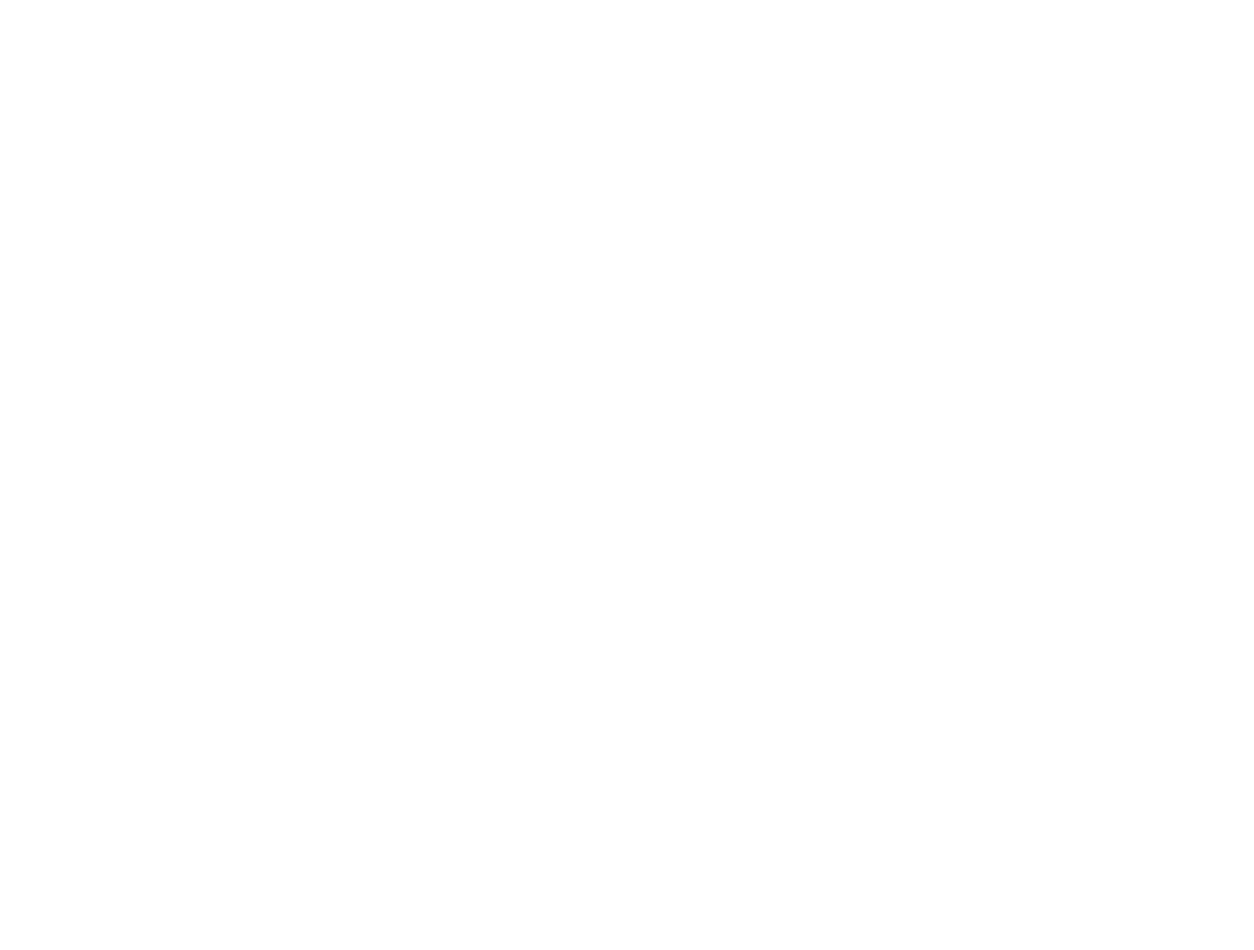
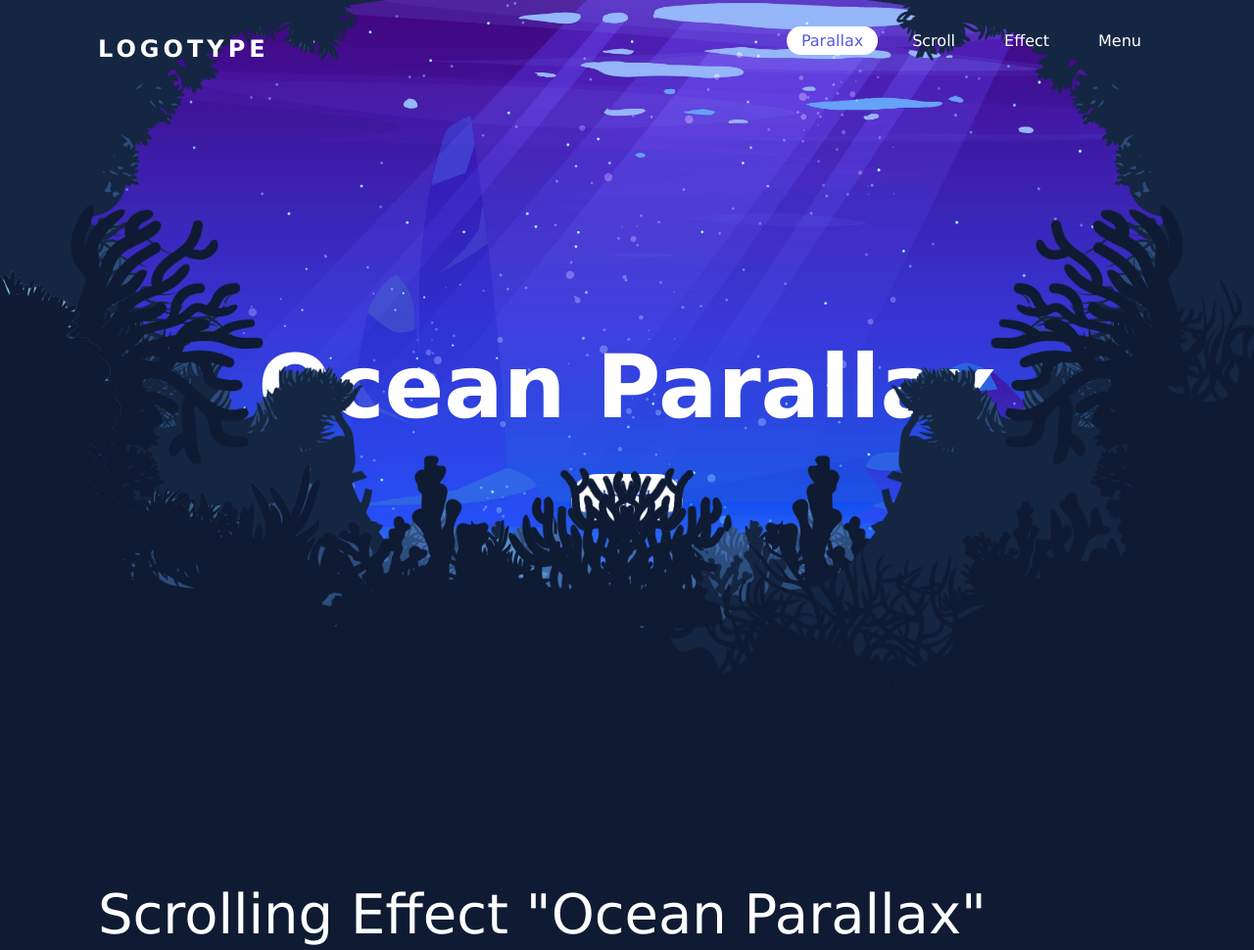
Before and after one commit to SiegfriedDelap/-templatesLayout, a plain HTML site: page index.html in a window 1280 px wide. Shown: the top 970 px of the page at 98% size. Before the commit the page ends 800 px from the top, so only its background shows below. Drawn offline with nearby package versions, Linux system fonts and the light colour scheme; files that its build step writes are made by us from their sources.

Commit message:
Layout and started js

```diff
--- a/index.html
+++ b/index.html
@@ -9,6 +9,43 @@
     <title>Ocean Parallax</title>
 </head>
 <body>
+    <header>
+        <div class="header">
+            <a href="#" class="header__logo">Logotype</a>
+                <ul>
+                    <li><a href="#" class="header_active">Parallax</a></li>
+                    <li><a href="#">Scroll</a></li>
+                    <li><a href="#">Effect</a></li>
+                    <li><a href="#">Menu</a></li>
+                </ul>
+        </div>
+    </header>
+    <section class="ocean">
+        <img src="./img/bg.jpg" alt="ocean_parts" id="oceanBehind">
+        <img src="./img/stars.png" alt="ocean_parts" id="parts">
+        <h2 class="ocean__title">Ocean Parallax</h2>
+        <a href="#" class="ocean__btn">Join!</a>
+        <img src="./img/left.png" alt="ocean_parts" id="oceanLeft">
+        <img src="./img/right.png" alt="ocean_parts" id="oceanRight">
+    </section>
+
+    <section class="content">
+        <h2 class="content__title">Scrolling Effect "Ocean Parallax"</h2>
+        <p class="content__text">
+            Lorem ipsum dolor sit amet, consectetur adipiscing elit. Sed condimentum at massa et convallis. Nunc volutpat nisl eu elit bibendum, eu sodales risus vulputate. Sed euismod, ipsum non tempor tincidunt, erat ex pellentesque risus, vel laoreet augue urna eget ligula. Integer non risus urna. In tempus feugiat urna. Nam nec lacus sit amet leo vestibulum pulvinar in sit amet est. Praesent mollis odio feugiat, tristique erat et, dapibus ante. In vitae nulla elementum, venenatis turpis ut, imperdiet augue.
+            <br><br>
+            Curabitur fermentum neque sed tortor condimentum scelerisque. Vestibulum sagittis augue mauris, at posuere nibh luctus a. Cras at risus quis felis pharetra interdum. Fusce magna neque, tempor et orci fermentum, vehicula finibus ex. Mauris magna purus, consectetur non vulputate ac, commodo posuere nisi. Interdum et malesuada fames ac ante ipsum primis in faucibus. Cras eget ante eget tortor tristique feugiat id consequat nibh. Nunc sodales tellus velit, in vestibulum urna sagittis in. Nunc fermentum massa ut elit ornare varius in quis purus. Phasellus ornare semper elit, sit amet efficitur sem rhoncus in. Interdum et malesuada fames ac ante ipsum primis in faucibus. Duis eu odio mi. Duis suscipit odio nisi. Vivamus mollis placerat lectus, et bibendum ipsum.
+            <br><br>
+            Fusce ultrices at elit id vulputate. Nunc ligula elit, aliquet vitae velit vel, porttitor lobortis velit. Praesent elementum dui vitae neque varius, in imperdiet arcu ornare. Aenean vitae sem cursus, ultrices orci sed, egestas lorem. Vivamus non quam eu odio ullamcorper pretium non malesuada dolor. Donec at ornare magna. Proin vulputate enim ut ex accumsan elementum. Nulla vel nulla at orci blandit placerat at quis ipsum. Integer quis tellus augue.
+            <br><br>
+            Nunc nec pretium tortor. Etiam mattis pellentesque neque et cursus. Proin nec congue purus, ac lacinia quam. Praesent eget ullamcorper nisl, quis euismod felis. Cras ullamcorper ex urna, nec ornare mi lobortis ac. Sed hendrerit sed libero vitae auctor. Quisque pellentesque erat sed placerat commodo. Sed vitae ornare quam. Donec fermentum enim nec leo egestas fringilla. Nulla rutrum turpis placerat erat congue ullamcorper. Donec non ipsum ornare, porttitor ipsum id, porta metus. Praesent et sapien augue.
+            <br><br>
+            Donec imperdiet eget lacus at porttitor. Praesent purus lorem, malesuada id purus eu, semper vulputate lorem. Interdum et malesuada fames ac ante ipsum primis in faucibus. Nulla ex nulla, accumsan in tristique vel, semper eu ligula. Integer feugiat dui nulla, et laoreet massa fringilla vitae. Sed pretium eleifend felis, at aliquet urna. Aliquam erat volutpat. Vestibulum venenatis orci non metus elementum varius. Suspendisse molestie magna turpis, et finibus libero faucibus ac.
+        </p>
+
+    </section>
+
+    <script src="scripts/script.js"></script>
 
 </body>
 </html>
--- /dev/null
+++ b/sass/blocks/_content.scss
@@ -0,0 +1,15 @@
+.content{
+    position: relative;
+    padding: 100px;
+    background-color: #0f1b33;
+    &__title{
+        font-size: 3.5em;
+        margin-bottom: 30px;
+        color:white;
+
+    }
+    &__text{
+        font-size: 1.2em;
+        color:white;
+    }
+}
--- /dev/null
+++ b/sass/blocks/_header.scss
@@ -0,0 +1,42 @@
+.header{
+    position: absolute;
+    top:0;
+    left:0;
+    width:100%;
+    padding: 30px 100px;
+    display: flex;
+    justify-content: space-between;
+    align-items: center;
+    z-index:11;
+    &__logo{
+        color: white;
+        font-weight: 600;
+        text-decoration: none;
+        font-size: 1.5em;
+        text-transform: uppercase;
+        letter-spacing: 4px;
+    }
+    ul{
+        display: flex;
+        justify-content: center;
+        align-items: center;
+        li{
+            list-style: none;
+            margin-left: 20px;
+            a{
+                text-decoration: none;
+                padding: 5px 15px;
+                color:white;
+                border-radius: 20px;
+                &:hover{
+                    background: white;
+                    color: rgb(88, 88, 226);
+                }
+            }
+        }
+    }
+    .header_active{
+        background: white;
+        color: rgb(88, 88, 226);
+    }
+}
--- /dev/null
+++ b/sass/blocks/_ocean.scss
@@ -0,0 +1,58 @@
+.ocean{
+    position: relative;
+    width: 100%;
+    height: 100vh;
+    padding: 100px;
+    display: flex;
+    justify-content: center;
+    align-items: center;
+    &::before{
+        content:'';
+        position: absolute;
+        bottom: 0;
+        width: 100%;
+        height: 100px;
+        background: linear-gradient(to top,#0f1b33, transparent);
+        z-index: 15;
+
+    }
+    img{
+        pointer-events: none;
+        position: absolute;
+        top:0;
+        left:0;
+        width: 100%;
+        height: 100%;
+        object-fit: cover;
+    }
+    #parts{
+        mix-blend-mode: screen;
+    }
+    #oceanLeft, #oceanRight{
+        z-index: 10;
+    }
+    &__title{
+        position: absolute;
+        color:white;
+        white-space: nowrap;
+        font-weight: 600;
+        font-size: 7vw;
+        z-index: 9;
+    }
+    &__btn{
+        text-decoration: none;
+        border: none;
+        display: inline-block;
+        padding: 8px 30px;
+        border-radius: 40px;
+        background:white;
+        color: rgb(88, 88, 226);
+        font-size: 1.5em;
+        z-index: 9;
+        transform: translateY(110px);
+        &:hover{
+            background: rgb(171, 228, 238);
+            color: rgb(88, 88, 226);
+        }
+    }
+}
--- a/sass/style.scss
+++ b/sass/style.scss
@@ -1,9 +1,15 @@
 *{
     font-family: Verdana;
+    box-sizing: border-box;
 }
 
-.container {
-    max-width: 1180px;
-    margin: 0 auto;
-    padding: 0 10px;
+body{
+    overflow: hidden;
+    min-height: 100vh;
+    background: linear-gradient(rgb(4, 13, 90), rgb(42, 120, 236));
 }
+
+
+@import 'blocks/header';
+@import 'blocks/ocean';
+@import 'blocks/content';
--- /dev/null
+++ b/scripts/script.js
@@ -0,0 +1,17 @@
+'use strict';
+
+window.addEventListener('DOMContentLoaded', ()=>{
+    const parts = document.getElementById('parts');
+    const bg = document.getElementById('oceanBehind');
+    const left = document.getElementById('oceanLeft');
+    const right = document.getElementById('oceanRight');
+    const text = document.querySelector('.ocean__title');
+    const btn = document.querySelector('.ocean__btn');
+
+    window.addEventListener('scroll', ()=>{
+        let value = window.scrollY;
+        parts.style.left = value + 'px';
+    });
+
+
+});
```
Also changed, not shown: css/style.min.css (added), img/bg.jpg (added), img/left.png (added), img/right.png (added), img/stars.png (added), 1 other file.
